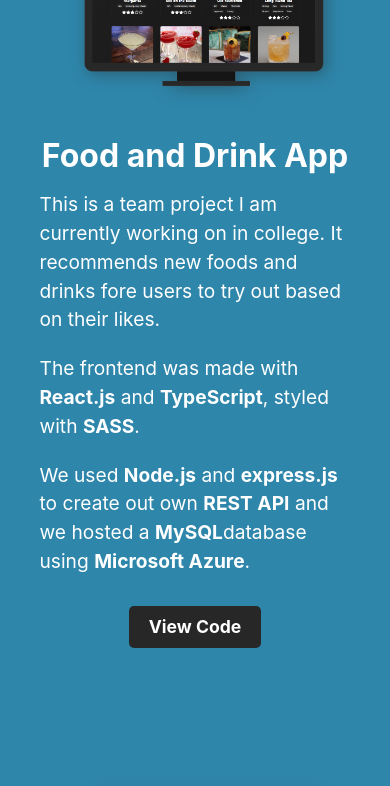
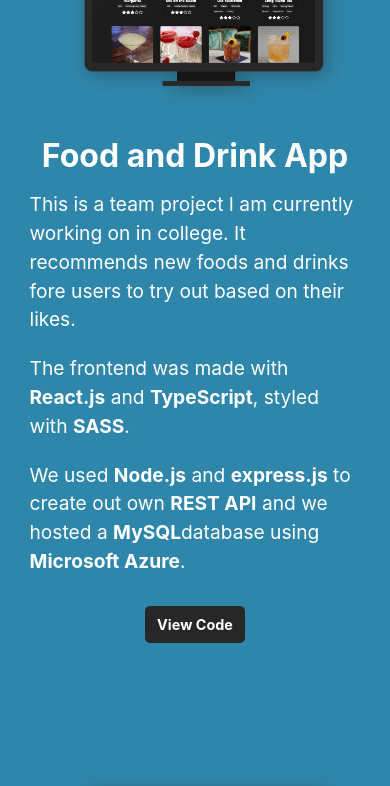
Before and after one commit to Evan-OR/portfolio-2023, a React (Vite) app: page / in a window 390 px wide. Shown: the part 2620-3406 px from the top of the page. Built offline with nearby package versions, Linux system fonts and the light colour scheme.

Commit message:
fixed project display button on smaller screens not displaying properly

```diff
--- a/src/css/projectDisplay.module.css
+++ b/src/css/projectDisplay.module.css
@@ -146,3 +146,17 @@
     margin-top: 100px;
   }
 }
+
+@media only screen and (max-width: 410px) {
+  .projectButton,
+  .codeButton {
+    display: inline-block;
+    font-weight: bold;
+    font-size: 0.9rem;
+    margin: 20px 10px;
+    padding: 8px 12px;
+  }
+  .projectInfoWrapper {
+    padding: 10px 10px;
+  }
+}
```
Also changed, not shown: src/components/svg/UpArrowIcon.tsx (added, +16 -0 lines).
